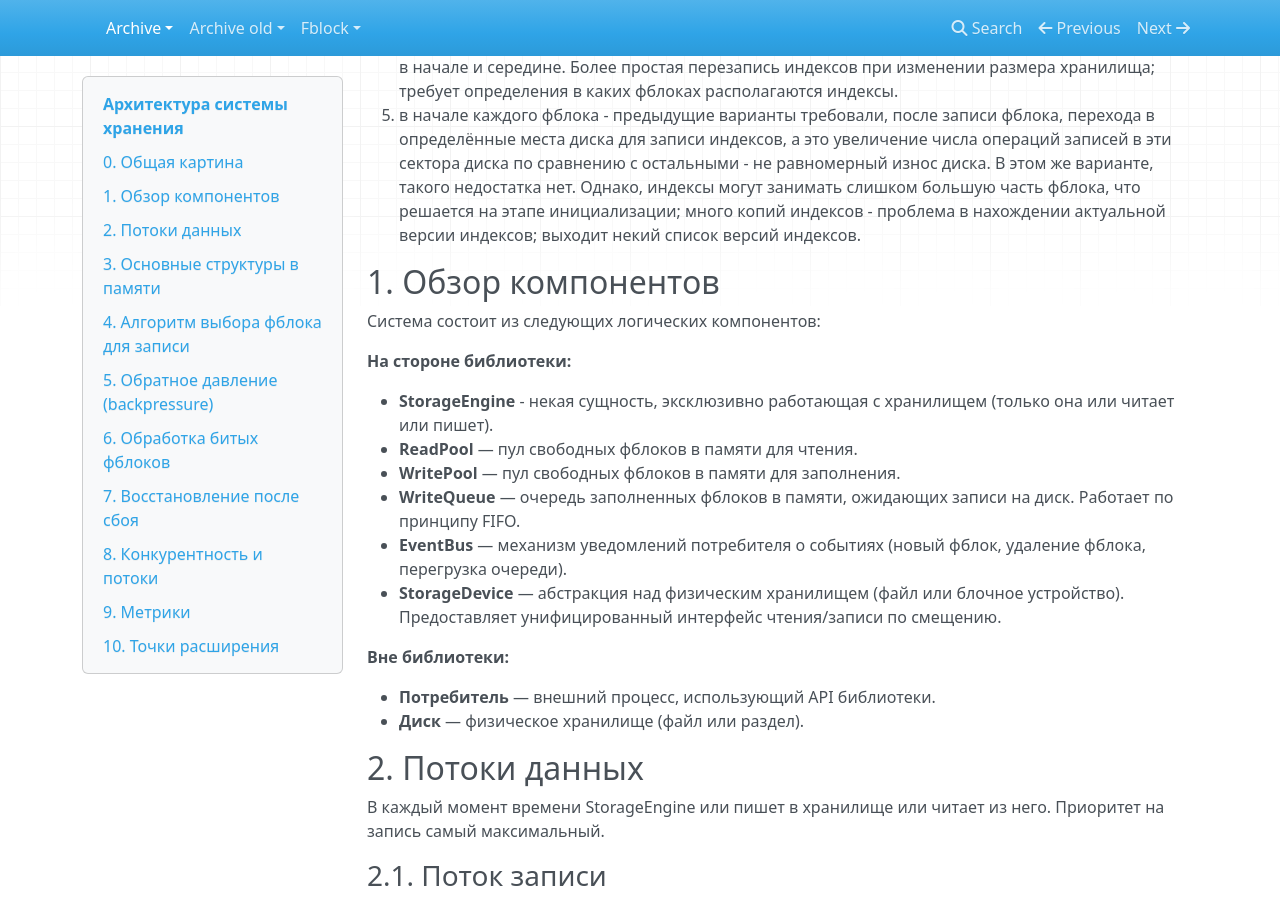
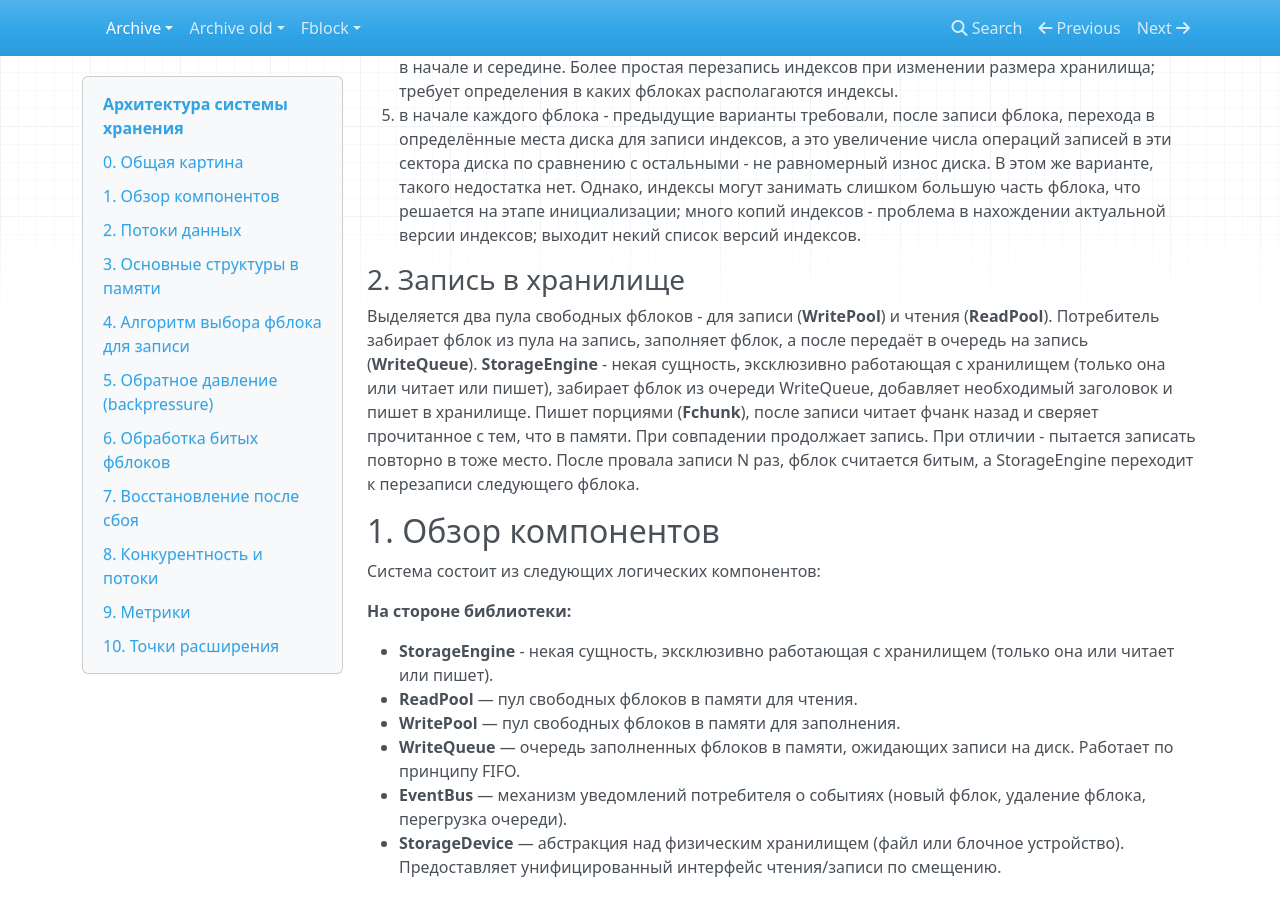
Before and after one commit to traycers/farc, an MkDocs documentation site: the page built from docs/docs/archive/01-architecture.md, in a window 1280 px wide and 900 px high, scrolled down 1483 px. Built offline with MkDocs 1.6.1, drawn with Linux system fonts in a browser that asks for light colours; nearby versions of some CDN libraries.

Commit message:
add write into storage

```diff
--- a/docs/docs/archive/01-architecture.md
+++ b/docs/docs/archive/01-architecture.md
@@ -42,6 +42,10 @@
 1. приватезировать первые индексы и в где-то в середине для индексов - предыдущие варианты ломали расчёт смещений, этот вариант сохраняет это; позволяет занять несколько фблоков подряд в начале и середине. Более простая перезапись индексов при изменении размера хранилища; требует определения в каких фблоках располагаются индексы.
 1. в начале каждого фблока - предыдущие варианты требовали, после записи фблока, перехода в определённые места диска для записи индексов, а это увеличение числа операций записей в эти сектора диска по сравнению с остальными - не равномерный износ диска. В этом же варианте, такого недостатка нет. Однако, индексы могут занимать слишком большую часть фблока, что решается на этапе инициализации; много копий индексов - проблема в нахождении актуальной версии индексов; выходит некий список версий индексов.
 
+### 2. Запись в хранилище
+
+Выделяется два пула свободных фблоков - для записи (**WritePool**) и чтения (**ReadPool**). Потребитель забирает фблок из пула на запись, заполняет фблок, а после передаёт в очередь на запись (**WriteQueue**).
+**StorageEngine** - некая сущность, эксклюзивно работающая с хранилищем (только она или читает или пишет), забирает фблок из очереди WriteQueue, добавляет необходимый заголовок и пишет в хранилище. Пишет порциями (**Fchunk**), после записи читает фчанк назад и сверяет прочитанное с тем, что в памяти. При совпадении продолжает запись. При отличии - пытается записать повторно в тоже место. После провала записи N раз, фблок считается битым, а StorageEngine переходит к перезаписи следующего фблока.
 
 
 
```
